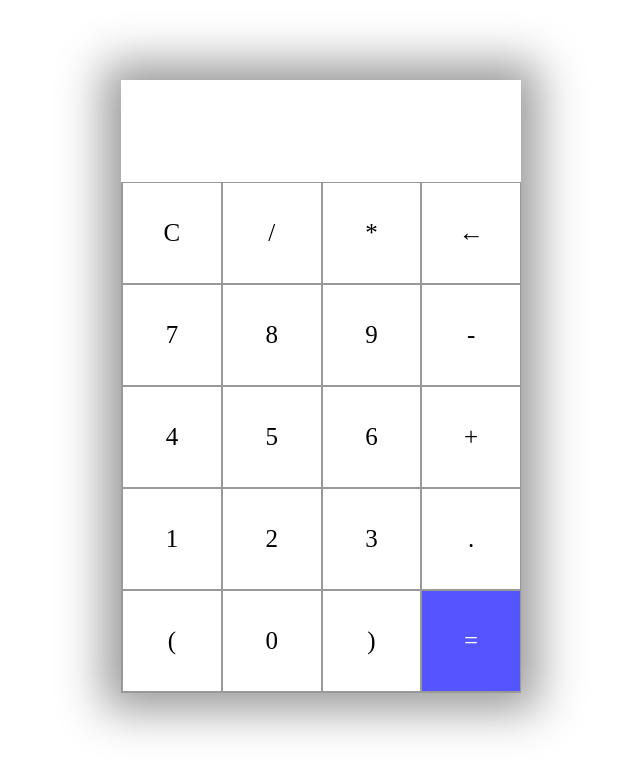
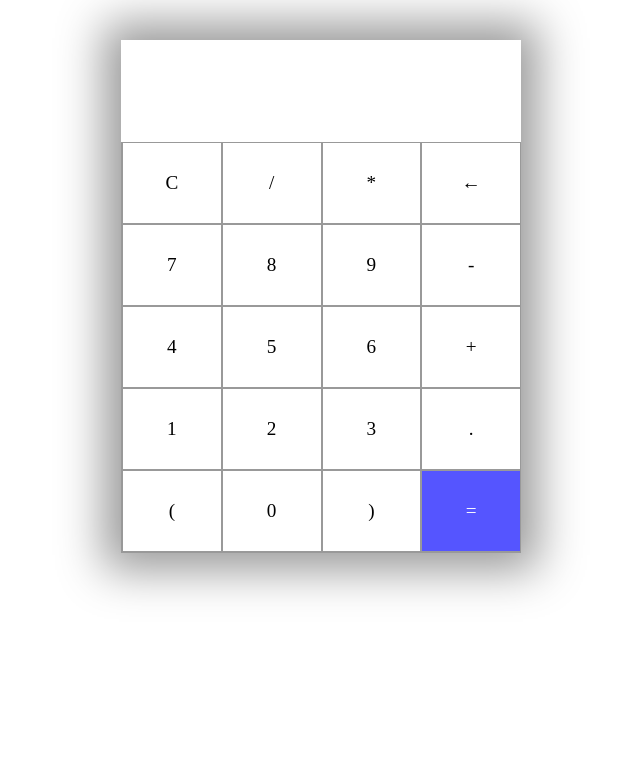
Before and after one commit to rsah9444/js-calculator, a plain HTML site: page index.html in a window 1280 px wide. Shown: the whole page, without its empty margins (319-959 px from the left). Drawn offline with Linux system fonts and the light colour scheme.

Commit message:
style modified with viewport

```diff
--- a/style.css
+++ b/style.css
@@ -1,6 +1,6 @@
 .container {
     max-width: 400px;
-    margin: 10vh auto 0 auto;
+    margin:5vh auto 0 auto;
     box-shadow: 0px 0px 43px 17px rgba(153,153,153,1);
 }
 #display {
@@ -23,9 +23,9 @@
 }
 .button {
     border: 0.5px solid #999;
-    line-height: 100px;
+    line-height: 10vh;
     text-align: center;
-    font-size: 25px;
+    font-size: 1.2rem;
     cursor: pointer;
 }
 #equal {
```
